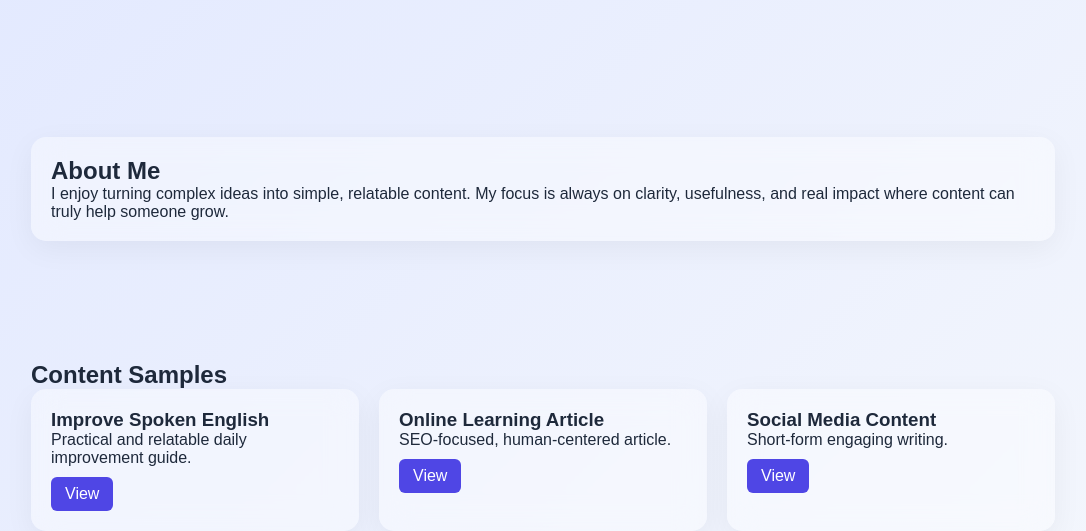
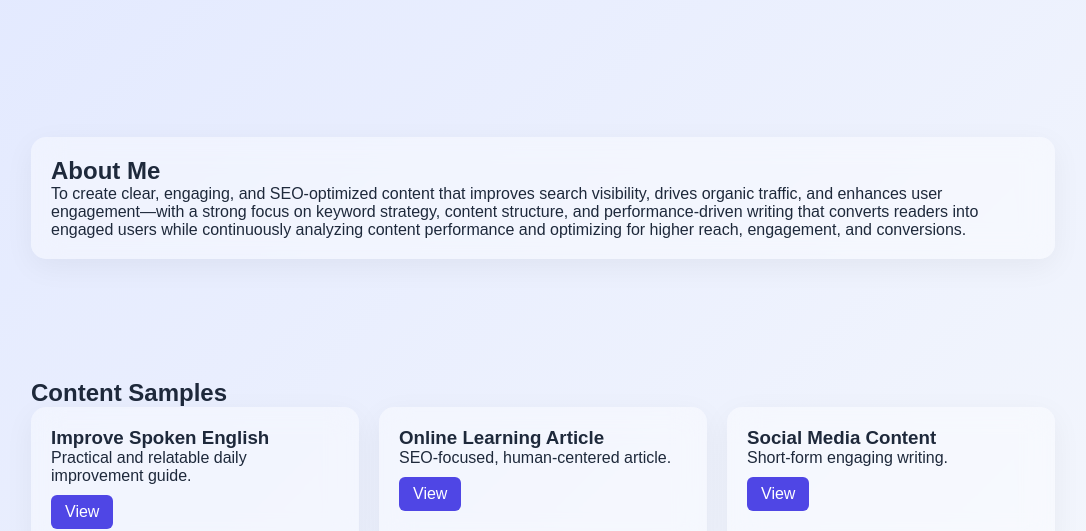
Before and after one commit to NandhiniVR/Content-Creating-Portfolio, a plain HTML site: page index.html in a window 1280 px wide. Shown: the part 269-800 px from the top of the page, without its empty margins (97-1183 px from the left). Drawn offline with Linux system fonts and the light colour scheme.

Commit message:
Renamed main file to index.html

```diff
--- a/index.html
+++ b/index.html
@@ -118,7 +118,10 @@ footer{
 <div class="glass">
 <h2>About Me</h2>
 <p>
-I enjoy turning complex ideas into simple, relatable content. My focus is always on clarity, usefulness, and real impact where  content can truly help someone grow.
+To create clear, engaging, and SEO-optimized content that improves search visibility, drives organic traffic,
+and enhances user engagement—with a strong focus on keyword strategy,
+ content structure, and performance-driven writing that converts readers into engaged users while continuously
+ analyzing content performance and optimizing for higher reach, engagement, and conversions.
 </p>
 </div>
 </section>
```
